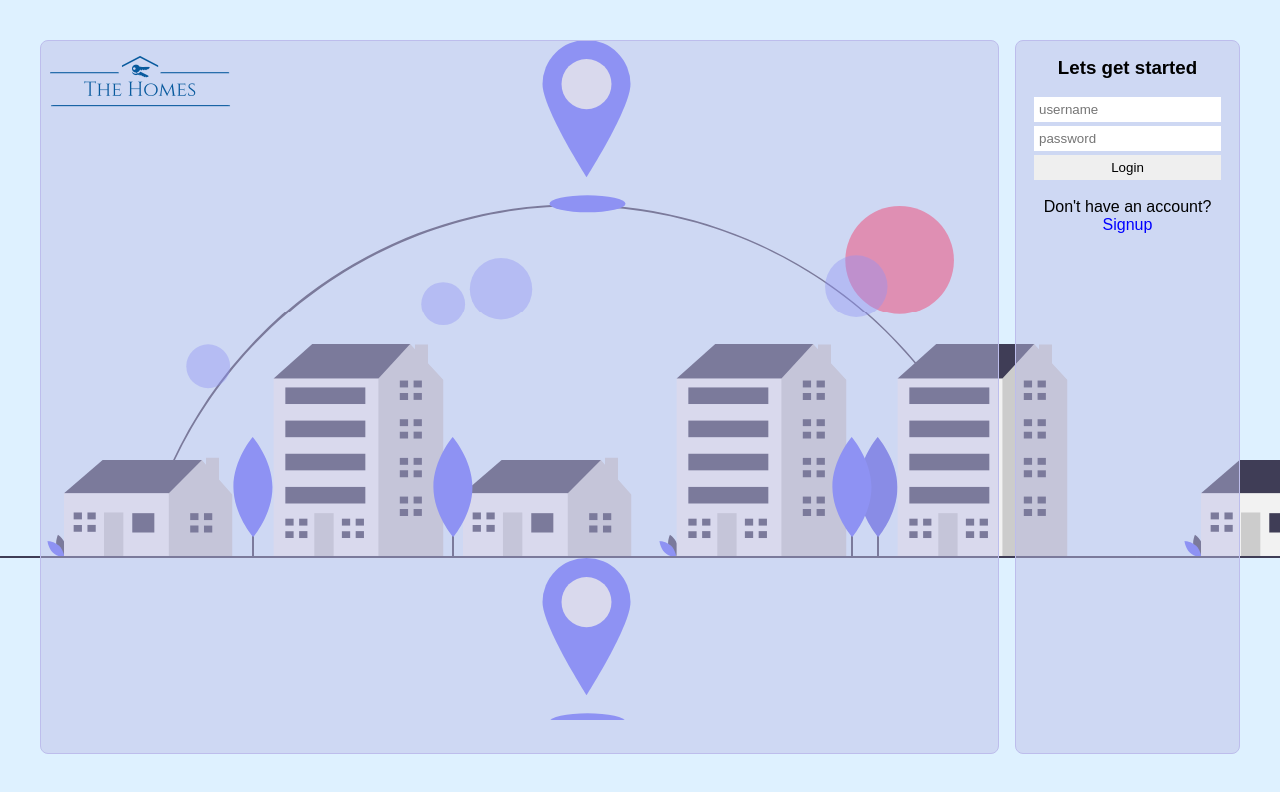
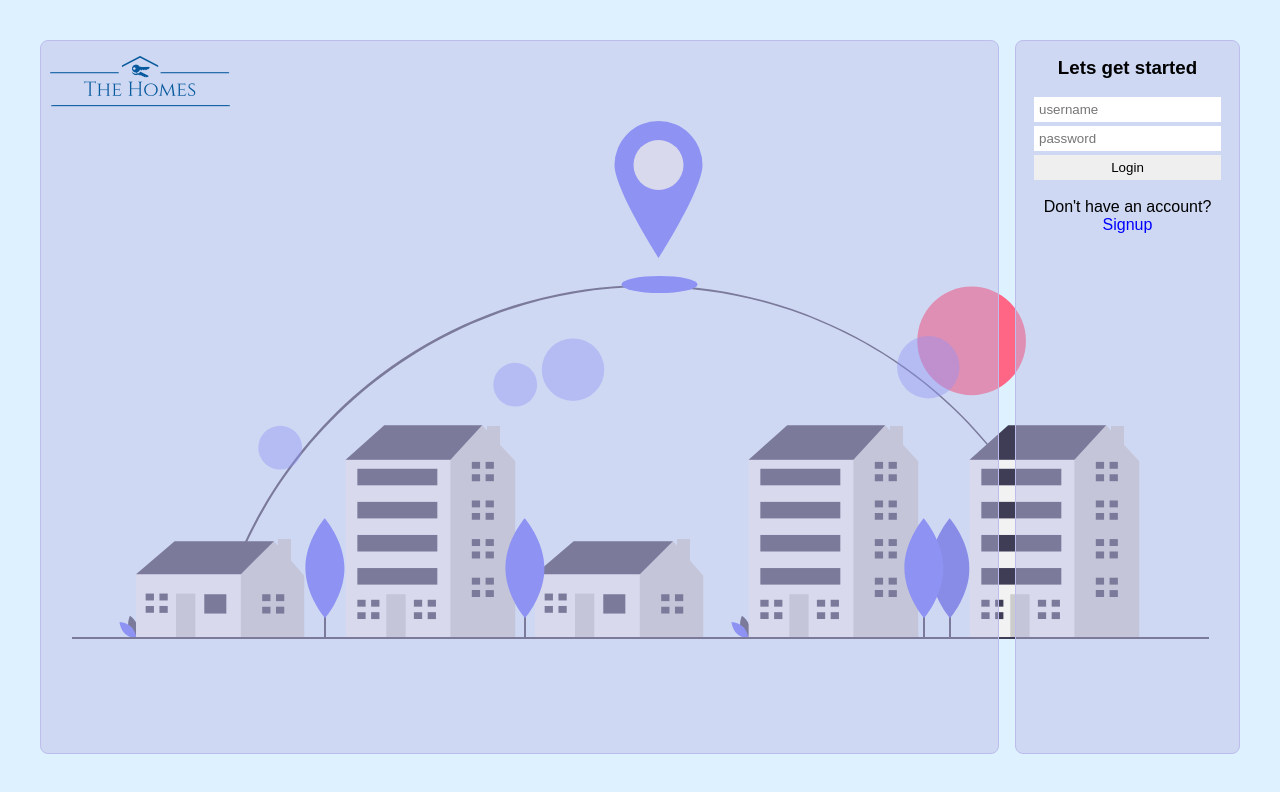
Before and after one commit to praz99/react_homes-frontend, a React (Create React App) app: page / in a window 1280 px wide. Shown: the top 792 px of the page. Built offline with nearby package versions, Linux system fonts and the light colour scheme; a web font is replaced by a local one.

Commit message:
fix background repeat in landing page

```diff
--- a/src/styles/Landing.css
+++ b/src/styles/Landing.css
@@ -4,10 +4,9 @@
   width: 100vw;
   margin-top: 2.5em;
   background-image: url('../images/illustration.svg');
-}
+  background-repeat: no-repeat;
+  background-position: center;
 
-.landing-illustration {
-  width: 100%;
 }
 
 .landing-info {
```
